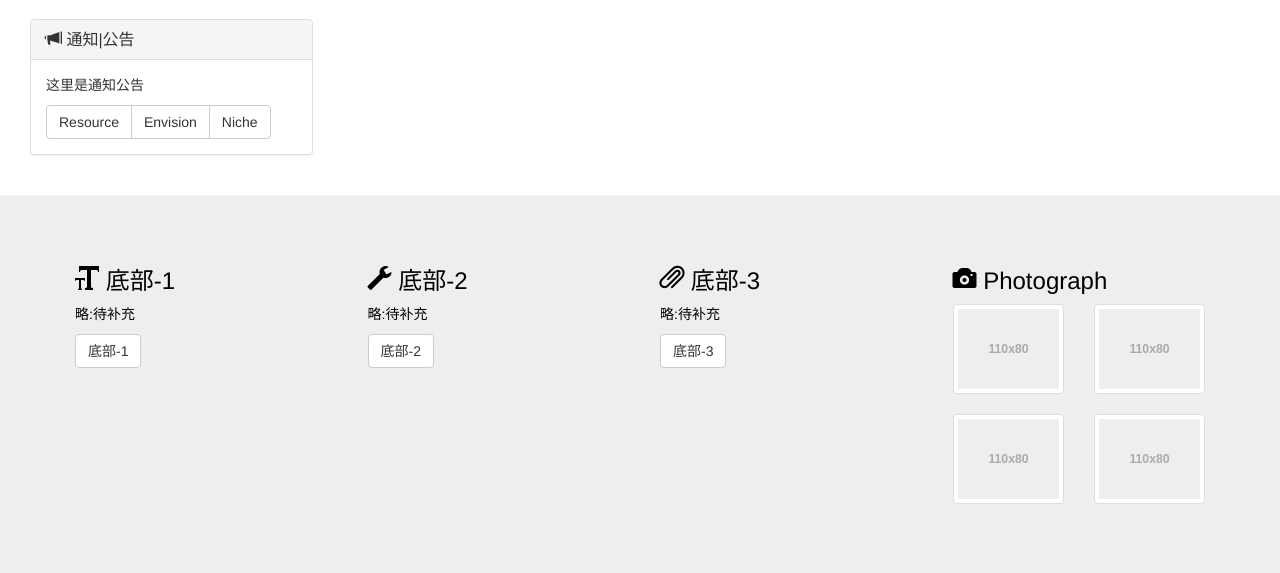
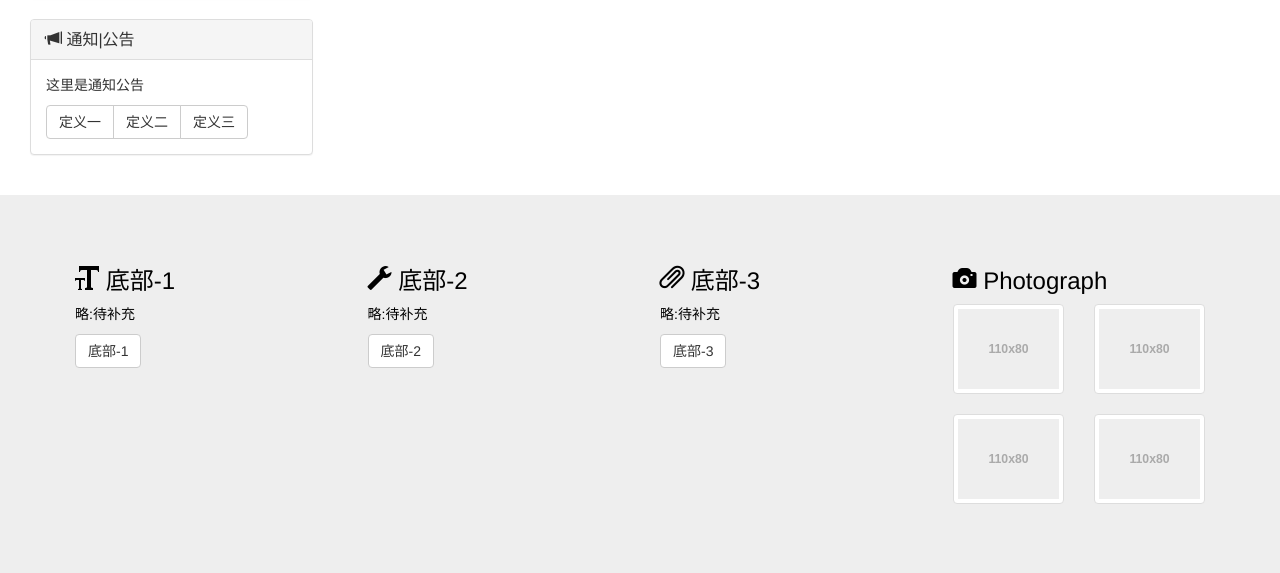
Before and after one commit to summer93/summer_blog, a Django app: page / in a window 1280 px wide. Shown: the part 559-1132 px from the top of the page. Run offline with Django 3.2, Linux system fonts and the light colour scheme; data comes from the database, SQL or seed files in the repository; parts of the project's set-up code (start-up, migrations or seed data) failed here and were passed over; some libraries are stand-ins or nearby versions.

Commit message:
Add files via upload

```diff
--- a/focus/templates/index.html
+++ b/focus/templates/index.html
@@ -128,9 +128,9 @@
 				<div class="panel-body">
 					<p> 这里是通知公告 </p>
 					<div class="btn-group" role="group">
-						<button type="button" class="btn btn-default">Resource</button>
-						<button type="button" class="btn btn-default">Envision</button>
-						<button type="button" class="btn btn-default">Niche</button>
+						<button type="button" class="btn btn-default">定义一</button>
+						<button type="button" class="btn btn-default">定义二</button>
+						<button type="button" class="btn btn-default">定义三</button>
 					</div>
 				</div>
 			</div>
```
